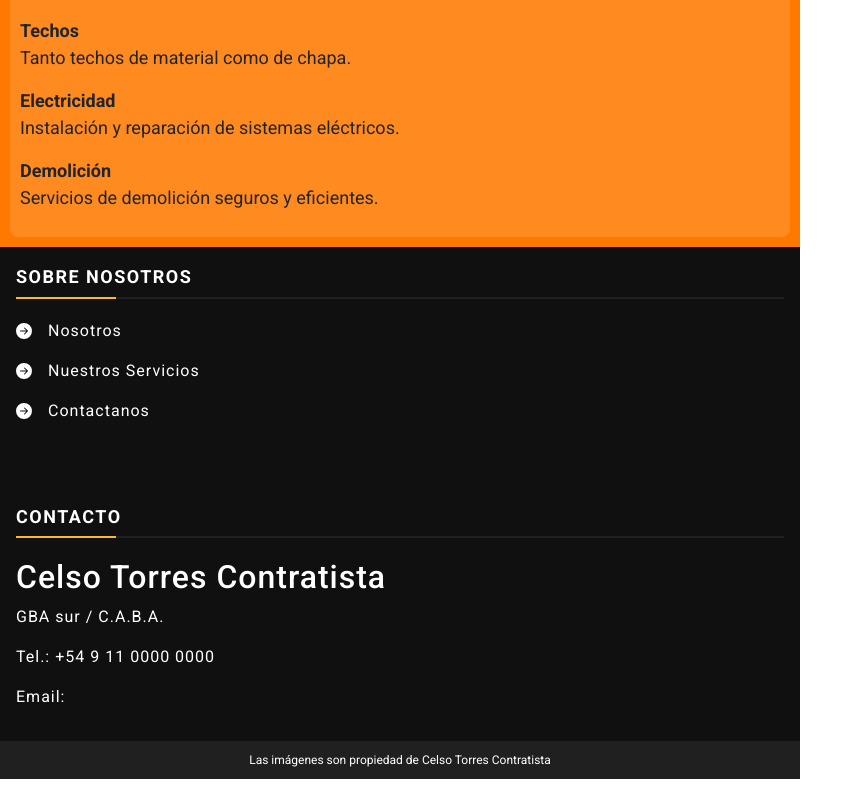
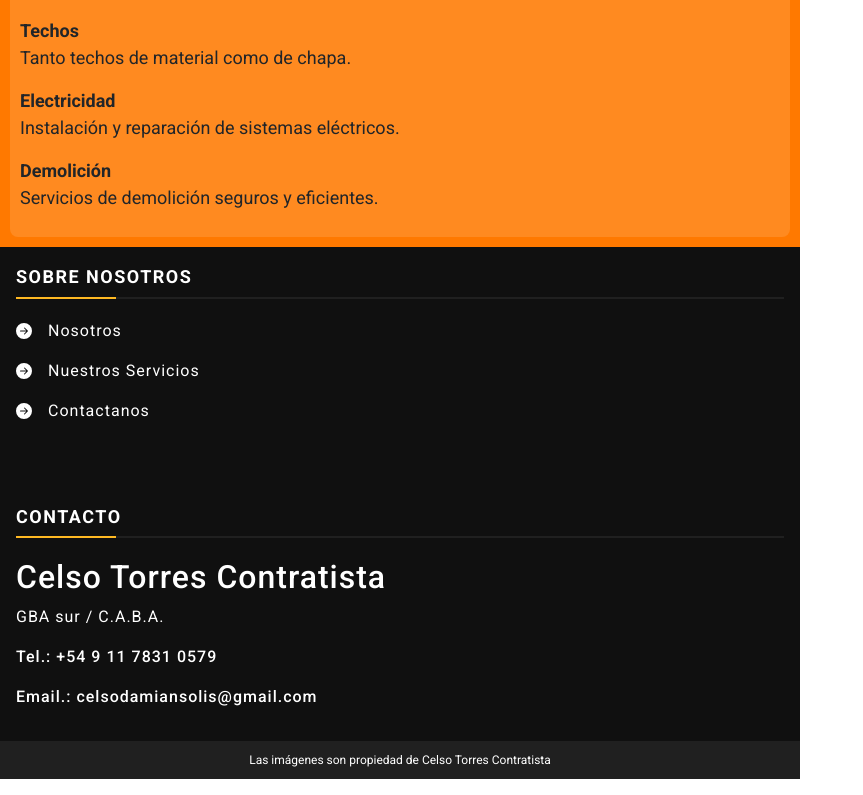
Before and after one commit to DanielQuijano1/celso-constratista, a React (Vite) app: page / in a window 1280 px wide. Shown: the part 2240-3035 px from the top of the page, without its empty margins (0-863 px from the left). Built offline with nearby package versions, Linux system fonts and the light colour scheme.

Commit message:
fixed whatsapp button

```diff
--- a/src/App.css
+++ b/src/App.css
@@ -257,8 +257,10 @@
   background-position: center;
   background-image: url("/public/Imagen de WhatsApp 2024-04-01 a las 00.19.23_257afb3b.jpg");
   position: relative;
-  z-index: 2;
   text-align: center;
+  background-color: rgba(255, 255, 255, 0.4);
+-webkit-backdrop-filter: blur(5px);
+backdrop-filter: blur(5px);
 }
 
 .imgStatic::before {
--- a/src/App.jsx
+++ b/src/App.jsx
@@ -11,7 +11,7 @@
   return (
     <div className='app'>
 
-    <SocialMenu className="zindex1000"/>
+
       {/*  header  */}
 
       <header>
@@ -40,6 +40,7 @@
 
       </footer>
 
+      <SocialMenu className="zindex1000"/>
     </div>
   )
 }
--- a/src/assets/Footer/Footer.jsx
+++ b/src/assets/Footer/Footer.jsx
@@ -28,8 +28,8 @@
                 <h3 className='footer_title'>CONTACTO</h3>
                 <h2> Celso Torres Contratista</h2>
                 <p> GBA sur / C.A.B.A.</p>
-                <p> Tel.: +54 9 11 0000 0000</p>
-                <p> Email: </p>
+                <p><a href="https://wa.me/+5491178310579" target="blank" className="colorBlanco"> Tel.: +54 9 11 7831 0579</a></p>
+                <p><a href="mailto:celsodamiansolis@gmil.com" target="blank" className="colorBlanco">Email.: celsodamiansolis@gmail.com</a> </p>
 
             </div>
 
```
